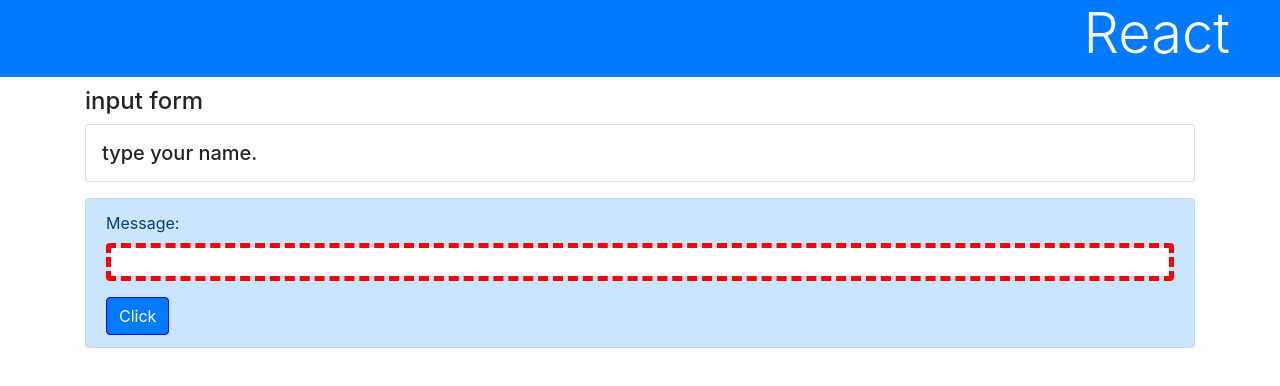
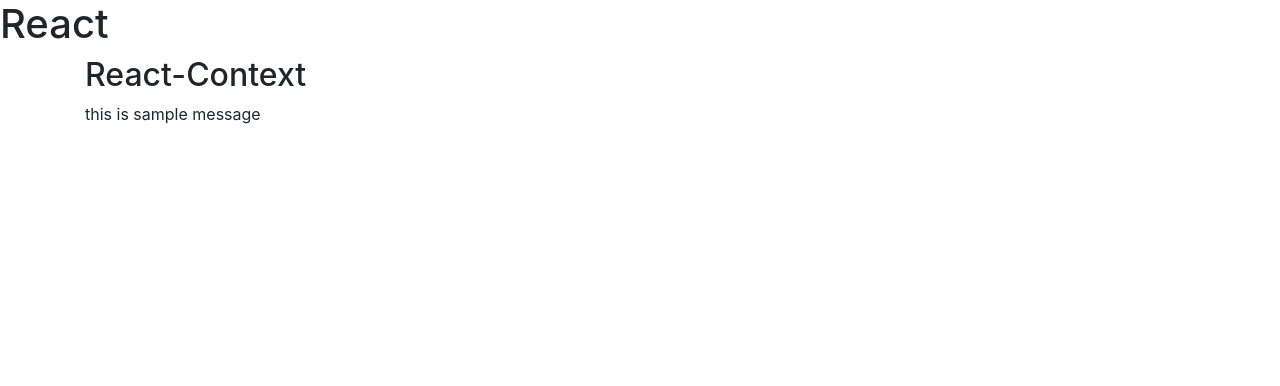
Before and after one commit to Yuki326/photo_search_app, a React (Create React App) app: page / in a window 1280 px wide. Shown: the top 386 px of the page. Built offline with nearby package versions, Linux system fonts and the light colour scheme.

Commit message:
演習 コンテキストの利用

```diff
--- a/src/App.js
+++ b/src/App.js
@@ -1,51 +1,48 @@
-import React,{Component} from 'react'
-import './App.css'
+import React, { Component } from "react";
 
-class App extends Component{
-  input = ''
-  constructor(props){
-    super(props)
-    this.state={
-      title:'input form',
-      message:'type your name.'
-    }
-    this.doChange = this.doChange.bind(this)
-    this.doSubmit = this.doSubmit.bind(this)
-  }
+let data = {
+  title: "React-Context",
+  message: "this is sample message"
+};
 
-  doChange(event){
-    this.input = event.target.value;
-  }
+const SampleContext = React.createContext(data);
 
-  doSubmit(event){
-    this.setState({
-      title:'send form',
-      message:'Hello,'+this.input+'!!'
-    })
-    event.preventDefault()
-  }
-
-  render(){
-    return(
+class App extends Component {
+  render() {
+    return (
       <>
-        <h1 className="bg-primary text-white display-4">React</h1>
+        <h1>React</h1>
         <div className="container">
-          <h4>{this.state.title}</h4>
-          <p className="card h5 p-3">{this.state.message}</p>
-
-          <div className="alert alert-primary mt-3">
-            <form onSubmit={this.doSubmit}>
-              <div className="form-group">
-                <label>Message:</label>
-                <input type="text" className="form-control" onChange={this.doChange}
-                required pattern="[A-Za-z _,.]+"/>
-              </div>
-              <input type="submit" className="btn btn-primary" value="Click"/>
-            </form>
-          </div>
+          <Title />
+          <Message />
         </div>
       </>
-    )
+    );
+  }
+}
+
+class Title extends Component {
+  static contextType = SampleContext;
+
+  render() {
+    return (
+      <>
+        <div>
+          <h2>{this.context.title}</h2>
+        </div>
+      </>
+    );
+  }
+}
+
+class Message extends Component {
+  static contextType = SampleContext;
+  render() {
+    return (
+      <>
+        <p>{this.context.message}</p>
+      </>
+    );
   }
 }
 export default App;
```
